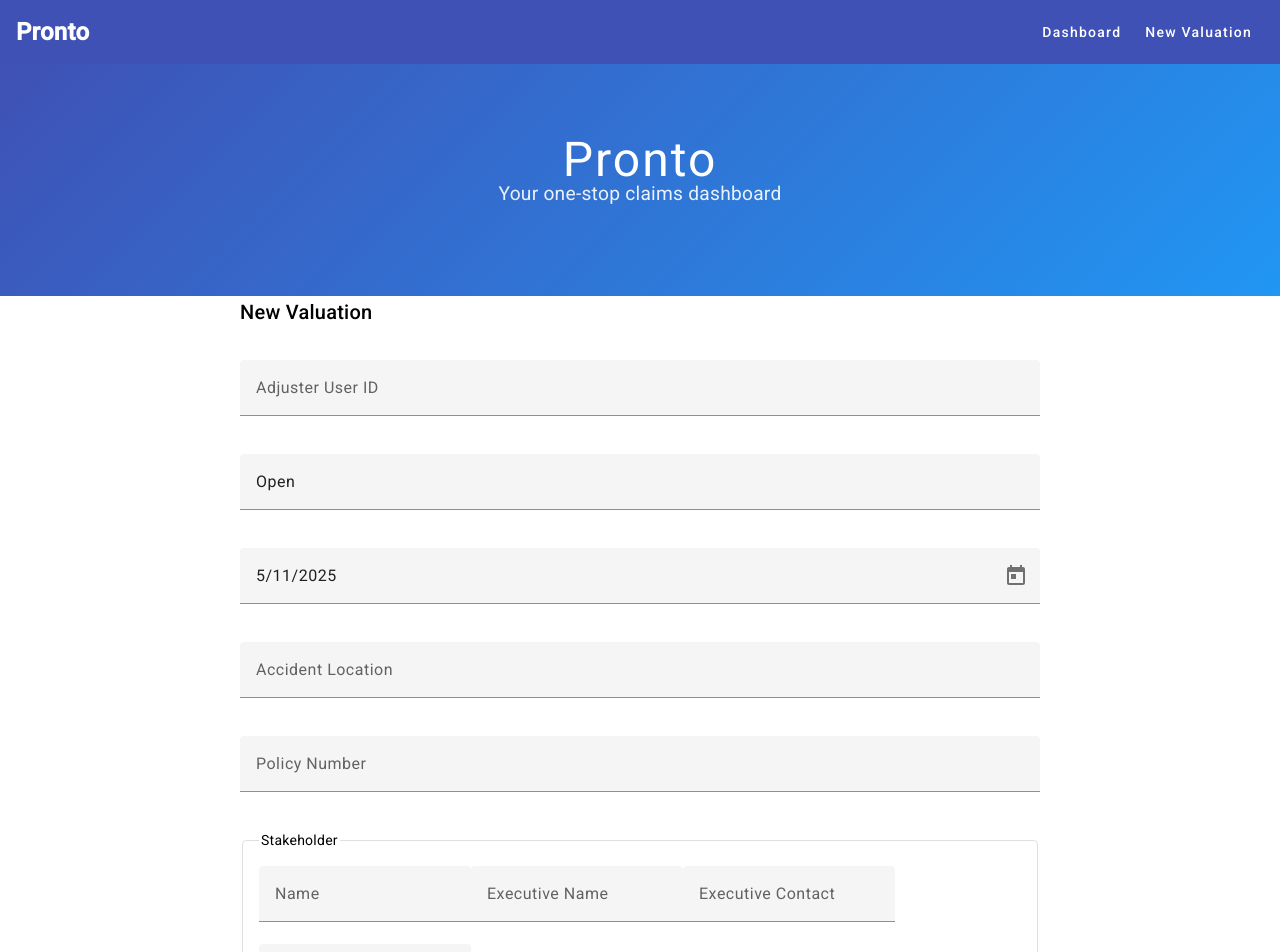
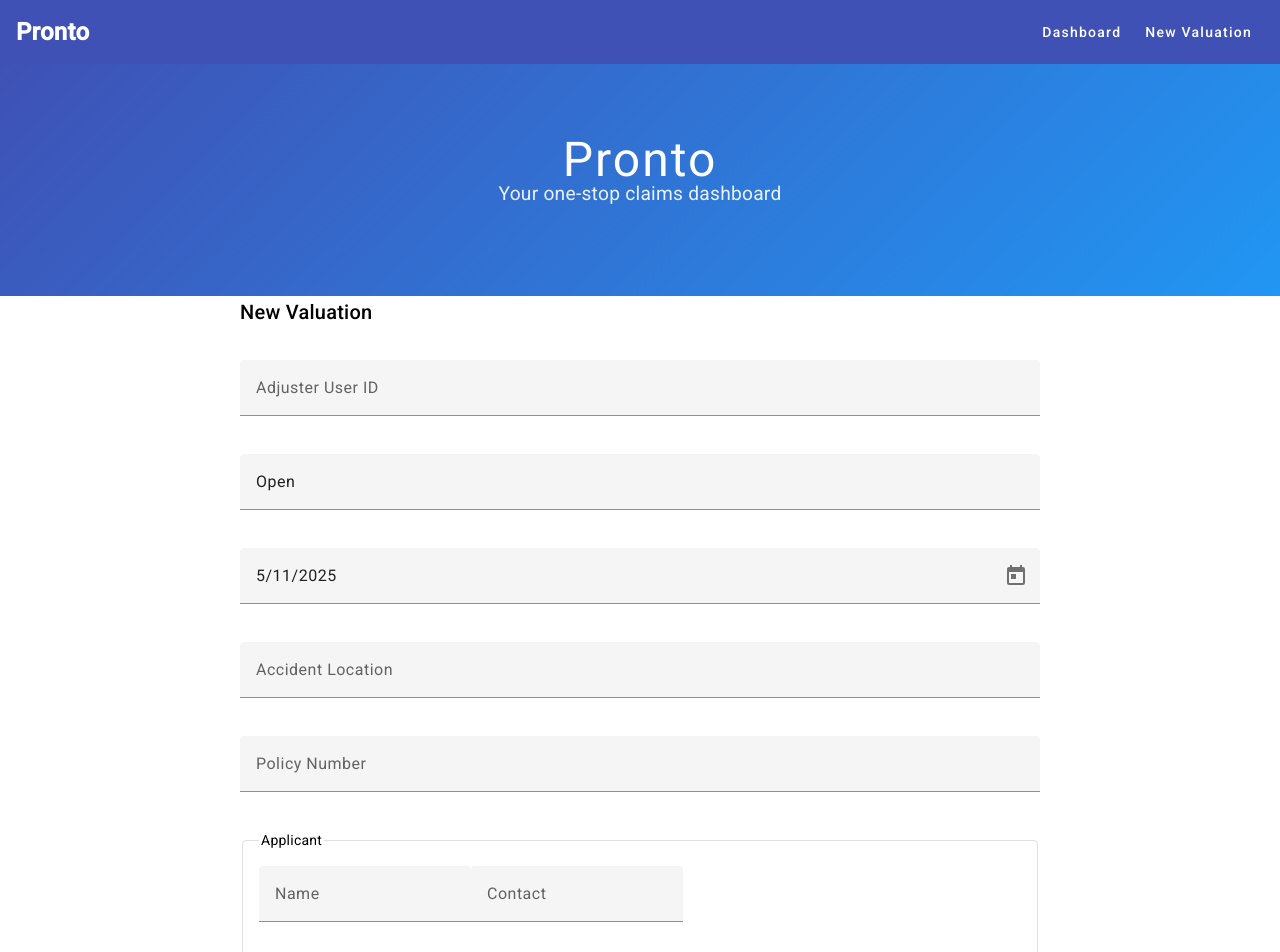
Before and after one commit to naatukodi/prontofrontend, an Angular app: page /valuation/new in a window 1280 px wide. Shown: the top 952 px of the page. Built offline with nearby package versions, Linux system fonts and the light colour scheme.

Commit message:
added applicant details

```diff
--- a/src/app/components/valuation-form/valuation-form.component.html
+++ b/src/app/components/valuation-form/valuation-form.component.html
@@ -20,6 +20,29 @@
     <mat-form-field>
       <input matInput placeholder="Policy Number" formControlName="policyNumber" required>
     </mat-form-field>
+
+     <!-- Applicant group -->
+  <fieldset formGroupName="applicant" class="nested-group">
+    <legend>Applicant</legend>
+
+    <mat-form-field>
+      <input
+        matInput
+        placeholder="Name"
+        formControlName="name"
+        required
+      >
+    </mat-form-field>
+
+    <mat-form-field>
+      <input
+        matInput
+        placeholder="Contact"
+        formControlName="contact"
+        required
+      >
+    </mat-form-field>
+  </fieldset>
 
     <!-- Stakeholder group -->
     <fieldset formGroupName="stakeholder" class="nested-group">
--- a/src/app/components/valuation-form/valuation-form.component.ts
+++ b/src/app/components/valuation-form/valuation-form.component.ts
@@ -28,6 +28,11 @@ export class ValuationFormComponent implements OnInit {
       accidentDate: [new Date().toISOString(), Validators.required],
       accidentLocation: ['', Validators.required],
       policyNumber: ['', Validators.required],
+
+      applicant: this.fb.group({
+        name: ['', Validators.required],
+        contact: ['', Validators.required]
+      }),
 
       stakeholder: this.fb.group({
         name: [''],
```
